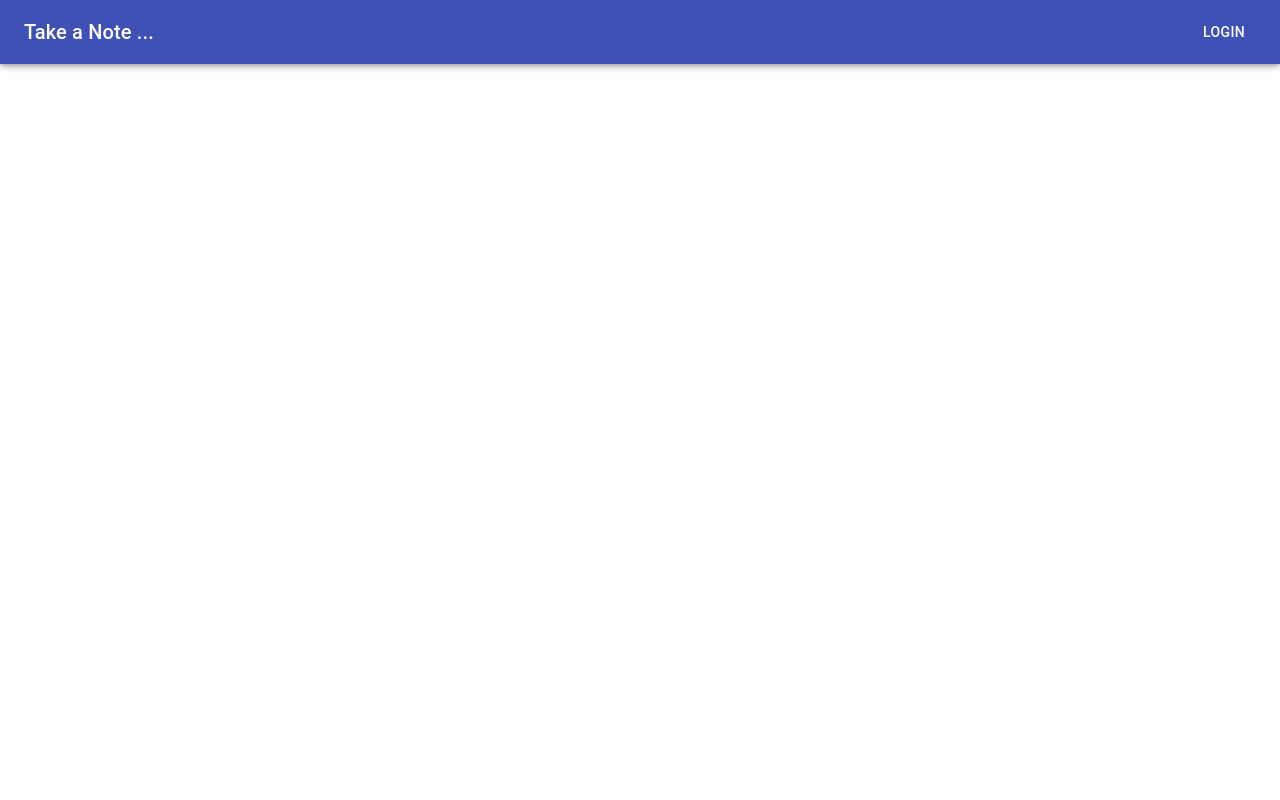
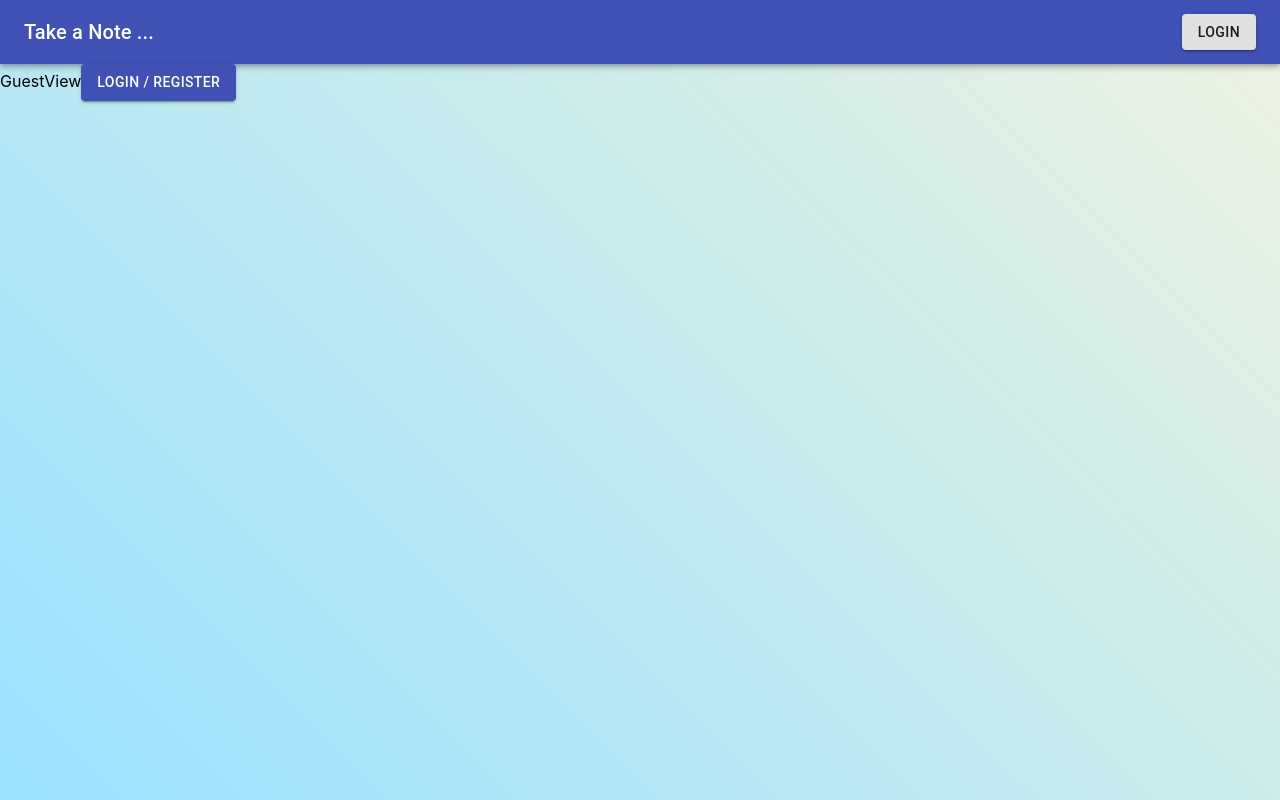
Before and after one commit to imganjgahi/Note-project, a React app: page / in a window 1280 px wide. Built offline with nearby package versions, Linux system fonts and the light colour scheme.

Commit message:
reafctor components

```diff
--- a/src/Components/App.tsx
+++ b/src/Components/App.tsx
@@ -2,6 +2,8 @@ import * as React from "react";
 import Login from "./Auth/Login";
 import Navbar from "./Navbar/Navbar";
 import  MainContainer  from "./Container";
+
+
 export const App = () => {
 
     return (
--- a/src/Components/Container/index.tsx
+++ b/src/Components/Container/index.tsx
@@ -8,6 +8,7 @@ import { IAuthState } from "../../actions/Auth/model";
 import { INoteState } from "../../actions/Note/model";
 import { NoteActions } from "../../actions/Note/action";
 import NoteContainer from "./NoteContainer";
+import GuestView from "../GuestView/GuestView";
 
 type IProps = {
     auth: IAuthState,
@@ -16,7 +17,7 @@ type IProps = {
 
 export const MainContainer = (props: IProps) => {
     if (!props.auth.isAuth) {
-        return null
+        return <GuestView registerHandler={() => console.log()} />
     }
     React.useEffect(() => {
         if (props.auth.isAuth) {
@@ -25,7 +26,9 @@ export const MainContainer = (props: IProps) => {
     }, [])
     let page:number = 0;
 
-    const renderPaginateBtn = () => props.note.notesList.data.map((_, i) => {
+    const renderPaginateBtn = () => {
+        if(props.note.notesList.data.length > props.note.notesPaginated.total){
+            return props.note.notesList.data.map((_, i) => {
                 if(i % props.note.notesPaginated.total === 0) {
                     const pageNumber = page++
                     return <Button variant={pageNumber === props.note.notesPaginated.page ? "contained" : "outlined"} key={i} onClick={() => {
@@ -35,6 +38,9 @@ export const MainContainer = (props: IProps) => {
                 }
                 return null
             })
+        }
+        return null
+    }
     return (
         <React.Fragment>
             <CreateNote isActive={props.note.createNote.open} />
@@ -48,7 +54,6 @@ export const MainContainer = (props: IProps) => {
                 </Fab>
             </div>
             <div className="notesContainer">
-                <h3 className="listHeader">Your Notes</h3>
                 <NoteContainer {...props} />
             </div>
             <div className="paginate">
--- /dev/null
+++ b/src/Components/GuestView/GuestView.tsx
@@ -0,0 +1,18 @@
+import * as React from 'react';
+import { Button } from '@material-ui/core';
+
+interface IProps {
+    registerHandler: () => void;
+}
+const GuestView = (props: IProps) => {
+
+
+    return (
+        <div>
+            GuestView
+            <Button variant="contained" color="primary" onClick={props.registerHandler}> LOGIN / REGISTER </Button>
+        </div>
+    )
+}
+
+export default GuestView
--- a/src/Components/Navbar/Navbar.tsx
+++ b/src/Components/Navbar/Navbar.tsx
@@ -29,8 +29,8 @@ const Navbar = (props: IProps) => {
     <Typography variant="h6" className={classes.title}>
       Take a Note ...
     </Typography>
-    {!props.isAuth && <Button color="inherit" onClick={() => props.toggleLoginModal(true)}>Login</Button>}
-    {props.isAuth && <Button color="inherit" onClick={() => props.logOutRequest()}>Logout</Button>}
+    {!props.isAuth && <Button variant="contained" color="default" onClick={() => props.toggleLoginModal(true)}>Login</Button>}
+    {props.isAuth && <Button variant="contained" color="secondary" onClick={() => props.logOutRequest()}>Logout</Button>}
   </Toolbar>
 </AppBar>
     )
--- a/src/Styles/Container.scss
+++ b/src/Styles/Container.scss
@@ -13,7 +13,7 @@
     }
 }
 .noteFormTitle {
-	background-color: #444;
+	background-color: #338663;
 	height: 35px;
 	color: white;
 	font-size: 16px;
--- a/src/Styles/Notes.scss
+++ b/src/Styles/Notes.scss
@@ -9,28 +9,20 @@
 	padding: 15px;
 }
 
-.listHeader {
-	background-color: #3f51b5;
-	color: white;
-	height: 35px;
-	padding-top: 10px;
-	padding-left: 15px;
-	box-shadow: 0 3px 3px #ccc;
-}
-
 .noteList {
 	padding: 0 30px;
 }
 .noteCard {
-	border: 1px solid #ccc;
-	margin: 10px auto;
+	border: 1px solid #777;
+	margin: 30px auto;
 	border-radius: 5px;
 	width: 755px;
 	max-width: 100%;
+	background-color: #fff;
 }
 
 .noteTile {
-	background-color: rgb(59, 59, 59);
+	background-color: #338663;
 	padding: 15px;
 	margin: 0;
 	color: white;
--- a/src/Styles/index.scss
+++ b/src/Styles/index.scss
@@ -1,4 +1,8 @@
 body {
+    background: linear-gradient(45deg,#99e1ff,#eef3e0);
+	background-size: 100% 100%;
+	background-repeat: no-repeat;
+	min-height: 100vh;
     margin: 0;
     padding: 0;
     font-family: -apple-system, BlinkMacSystemFont, 'Segoe UI', Roboto, Oxygen, Ubuntu, Cantarell, 'Open Sans', 'Helvetica Neue', sans-serif;
```
Lines whose indentation alone changed are shown as unchanged.
